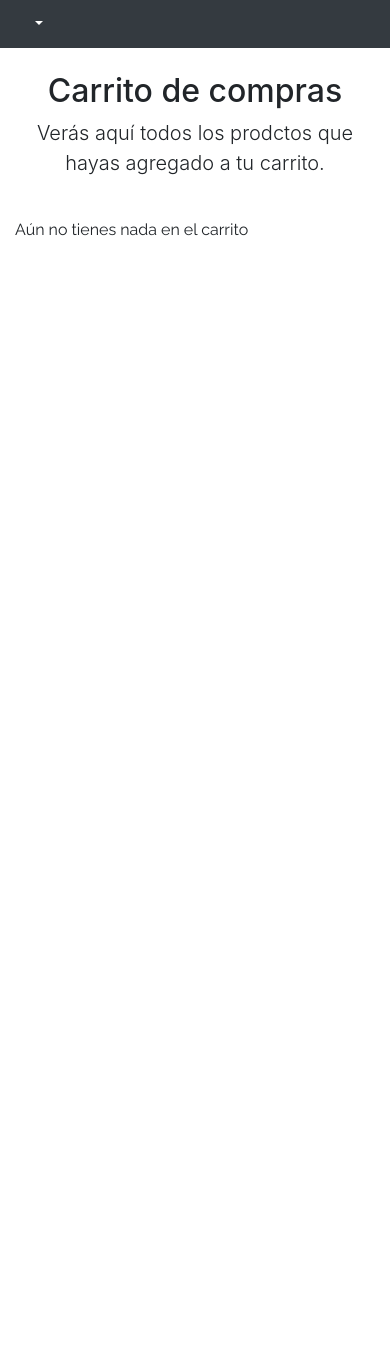
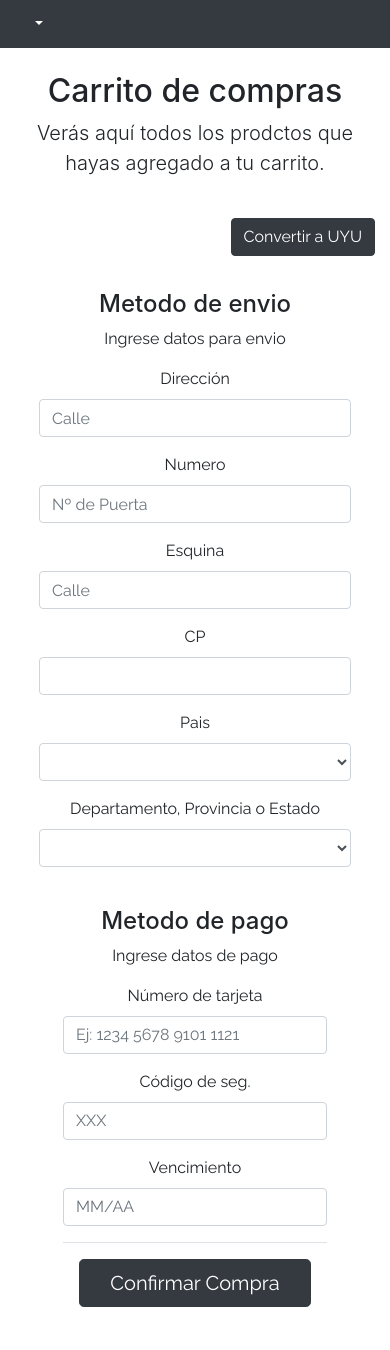
Before and after one commit to andretesis07/ecommerce-jap-atesis, a plain HTML site: page cart.html in a window 390 px wide. Before the commit the page ends 844 px from the top, so only its background shows below. Drawn offline with Linux system fonts and the light colour scheme; no server answers; some icons are missing.

Commit message:
Entrega 5 - terminada

```diff
--- a/cart.html
+++ b/cart.html
@@ -68,16 +68,75 @@
         <p class="lead">Verás aquí todos los prodctos que hayas agregado a tu carrito.</p>
       </div>
       <div class="container">
-      <div id="articlesHTML">
-        <p>Aún no tienes nada en el carrito</p>
-      </div>
+          <div id="articlesHTML"></div>
       </div>
     <div id="subtotalHTML"></div>
+    <div class="container">
+      <button type="button" class="btn btn-dark text-center float-right" onclick="convertirUSDaUYU(subtotalUSD)"> Convertir a UYU </button>
+      <br><br>
+    </div>
+    <div id="subtotalEnPesos" class="container">
+    </div>
+
+    <div class="text-center p-4">
+      <h4>Metodo de envio</h4>
+        <div class="container">
+          <p>Ingrese datos para envio</p>
+        </div>
+        <div class="container">
+          <div class="form-group">
+            <label>Dirección</label>
+            <input type="text" class="form-control" placeholder="Calle">
+          </div>
+
+            <div class="form-group">
+              <label>Numero</label>
+              <input type="number" class="form-control" placeholder="Nº de Puerta">
+            </div>
+            <div class="form-group">
+              <label>Esquina</label>
+              <input type="text" class="form-control" placeholder="Calle">
+            </div>
+            <div class="form-group">
+              <label>CP</label>
+              <input type="number" class="form-control">
+            </div>
+            <div class="form-group">
+              <label>Pais</label>
+              <select class="form-control"></select>
+            </div>
+            <div class="form-group">
+              <label>Departamento, Provincia o Estado</label>
+              <select class="form-control"></select>
+            </div>
+
+        </div>
+
+    <div class="text-center p-4">
+      <h4>Metodo de pago</h4>
+      <div class="container">
+        <p>Ingrese datos de pago</p>
+      </div>
+
+      <div class="container">
+                  <div class="form-group">
+                    <label>Número de tarjeta</label>
+                    <input type="number" class="form-control" placeholder="Ej: 1234 5678 9101 1121">
+                  </div>
+                  <div class="form-group">
+                    <label>Código de seg.</label>
+                    <input type="number" class="form-control" max="999" placeholder="XXX">
+                  </div>
+
+                  <div class="form-group">
+                    <label>Vencimiento</label>
+                    <input type="text" class="form-control" placeholder="MM/AA">
+                  </div>
+                <div class="modal-footer">
+                  <button type="submit" class="btn btn-dark btn-lg btn-block">Confirmar Compra</button>
                 </div>
       </div>
     </div>
-    </div>
-
   </main>
 
   <div id="spinner-wrapper">
--- a/js/cart.js
+++ b/js/cart.js
@@ -2,9 +2,6 @@ let productUnitCost = 0;
 let productCurrency = "";
 let subtotalUYU = 0;
 let subtotalUSD = 0;
-let shippingCostUYU = 0;
-let shippingCostUSD = 0;
-let shippingPercentage = 0.15;
 let total = 0;
 let currentArticlesArray = [];
 let productUnitCostUYUArray = [];
@@ -16,7 +13,7 @@ function showArticles(array) {
     for (let i = 0; i < array.length; i++) {
         let article = array[i];
         articlesHTMLtoAppend += `
-            <div class="col-6 col-sm-6 col-md-6 col-lg-3 col-xl-2">
+            <div class="col-3 col-sm-3 col-md-3 col-lg-3 col-xl-3">
                 <div class="card shadow-sm">
                     <img src=" ${article.src}" class="p-2 card-img-top">
                     <div class="card-body">
@@ -24,7 +21,7 @@ function showArticles(array) {
                         <small class="text-muted"> Precio unitario: ${article.currency} ${article.unitCost} </small>
                         <form>
                             <div class="row">
-                                <div class="col-5">
+                                <div class="col-2 col-lg-6">
                                     <label for="articleCount">Cantidad</label>
                                     <input id="articleCount${i}" class="form-control articleCount" type="number" min="0" value="` + article.count + `">
                                     <button type="submit" disabled style="display: none" aria-hidden="true"></button>
@@ -71,38 +68,28 @@ function updateSubtotal(array) {
         subtotalUYU += productUnitCountArray[i] * productUnitCostUYUArray[i];
     }
     showSubtotal(subtotalUYU, subtotalUSD);
-    document.getElementById("goldradio").checked = true;
-    updateShippingCost(0.15);
 }
 
-function updateShippingCost(shippingPercentage) {
-    shippingCostUYU = Math.round(shippingPercentage * subtotalUYU * 100) / 100;
-    shippingCostUSD = Math.round(shippingPercentage * subtotalUSD * 100) / 100;
-
-    shippingCostHTMLtoAppend = `
-        <p> UYU ${shippingCostUYU} </p><p>USD ${shippingCostUSD}</p>
-     `
-    document.getElementById("shippingCost").innerHTML = shippingCostHTMLtoAppend;
-    updateTotalCosts();
+function convertirUSDaUYU(subtotalUSD){
+    subtotalUYU = subtotalUYU + subtotalUSD*40;
+    subtotalUSD = 0;
+    subtotalHTMLtoAppend = `
+        <div class ="container">
+            <hr>
+            <div align="right">
+                <h6>Subtotal solo en UYU ${subtotalUYU} </h6>
+            </div>
+            <hr>
+        </div>
+         `
+    document.getElementById("subtotalEnPesos").innerHTML = subtotalHTMLtoAppend;
 }
-
-function updateTotalCosts() {
-    totalUYU = subtotalUYU + shippingCostUYU;
-    totalUSD = subtotalUSD + shippingCostUSD;
-
-    totalHTMLtoAppend = `
-    <h4 class="text-center">Total a pagar: UYU ${totalUYU} y USD ${totalUSD} </h4>
-    `
-    document.getElementById("total").innerHTML = totalHTMLtoAppend;
-}
-
-
 
 //Función que se ejecuta una vez que se haya lanzado el evento de
 //que el documento se encuentra cargado, es decir, se encuentran todos los
 //elementos HTML presentes.
 document.addEventListener("DOMContentLoaded", function (e) {
-    getJSONData(CART_INFO_URL).then(function (resultObj) {
+    getJSONData(CART_NEW_ELEMENTS).then(function (resultObj) {
         if (resultObj.status === "ok") {
             articles = resultObj.data;
             currentArticlesArray = articles.articles;
@@ -120,7 +107,7 @@ document.addEventListener("DOMContentLoaded", function (e) {
             }
             showArticles(currentArticlesArray);
             updateSubtotal(currentArticlesArray);
-            updateShippingCost(0.15);
+
         }
     });
 });
--- a/js/init.js
+++ b/js/init.js
@@ -6,6 +6,7 @@ const PRODUCT_INFO_URL = "https://japdevdep.github.io/ecommerce-api/product/5678
 const PRODUCT_INFO_COMMENTS_URL = "https://japdevdep.github.io/ecommerce-api/product/5678-comments.json";
 const CART_INFO_URL = "https://japdevdep.github.io/ecommerce-api/cart/987.json";
 const CART_BUY_URL = "https://japdevdep.github.io/ecommerce-api/cart/buy.json";
+const CART_NEW_ELEMENTS = "https://japdevdep.github.io/ecommerce-api/cart/654.json";
 
 var showSpinner = function(){
   document.getElementById("spinner-wrapper").style.display = "block";
```
Lines whose indentation alone changed are shown as unchanged.
